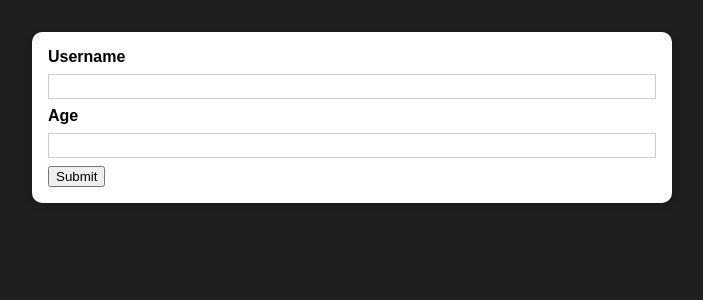
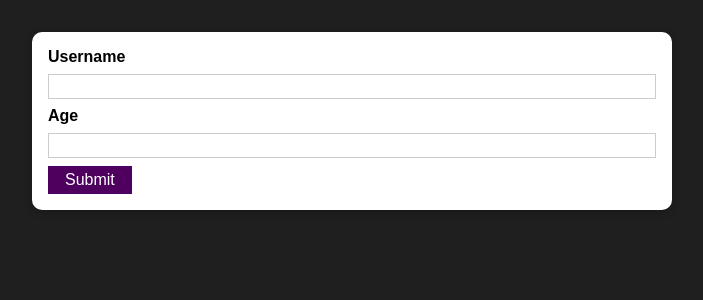
Before and after one commit to dwikbtn/user-validation-react-basic, a React (Create React App) app: page / in a window 1280 px wide. Shown: the top 300 px of the page, without its empty margins (288-991 px from the left). Built offline with nearby package versions, Linux system fonts and the light colour scheme.

Commit message:
adding button UI

```diff
--- /dev/null
+++ b/src/components/UI/Button.js
@@ -0,0 +1,16 @@
+import React from "react";
+import classes from "./Button.module.css";
+
+const Button = (props) => {
+  return (
+    <button
+      className={classes.button}
+      type={props.type || "button"}
+      onClick={props.onClick}
+    >
+      {props.children}
+    </button>
+  );
+};
+
+export default Button;
--- /dev/null
+++ b/src/components/UI/Button.module.css
@@ -0,0 +1,18 @@
+.button {
+  font: inherit;
+  border: 1px solid #4f005f;
+  background: #4f005f;
+  color: white;
+  padding: 0.25rem 1rem;
+  cursor: pointer;
+}
+
+.button:hover,
+.button:active {
+  background: #741188;
+  border-color: #741188;
+}
+
+.button:focus {
+  outline: none;
+}
--- a/src/components/Users/AddUser.js
+++ b/src/components/Users/AddUser.js
@@ -1,20 +1,54 @@
-import React from "react";
+import React, { useState } from "react";
 import Card from "../UI/Card";
+import Button from "../UI/Button";
 
 import classes from "./AddUser.module.css";
 
 const AddUser = (props) => {
+  const [enteredUserName, setEnteredUserName] = useState("");
+  const [enteredUserAge, setEnteredUserAge] = useState("");
+
   const addUserHandler = (e) => {
     e.preventDefault();
+    if (
+      enteredUserName.trim().length === 0 ||
+      enteredUserAge.trim().length === 0
+    ) {
+      return;
+    }
+    if (+enteredUserAge < 1) {
+      return;
+    }
+    console.log(enteredUserName);
+    console.log(enteredUserAge);
+    setEnteredUserName("");
+    setEnteredUserAge("");
+  };
+
+  const onUsernameChange = (e) => {
+    setEnteredUserName(e.target.value);
+  };
+  const onAgeChange = (e) => {
+    setEnteredUserAge(e.target.value);
   };
   return (
     <Card className={classes.input}>
       <form onSubmit={addUserHandler}>
         <label htmlFor="username">Username</label>
-        <input id="username" type="text" />
+        <input
+          id="username"
+          type="text"
+          value={enteredUserName}
+          onChange={onUsernameChange}
+        />
         <label htmlFor="">Age</label>
-        <input id="age" type="number" />
-        <button type="submit">Submit</button>
+        <input
+          id="age"
+          type="number"
+          value={enteredUserAge}
+          onChange={onAgeChange}
+        />
+        <Button type="submit">Submit</Button>
       </form>
     </Card>
   );
```
Also changed, not shown: src/components/Users/UserList.js (added, +15 -0 lines), src/components/Users/UserList.module.css (added, +16 -0 lines).
